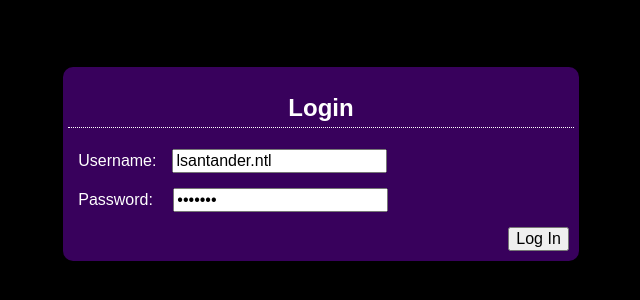
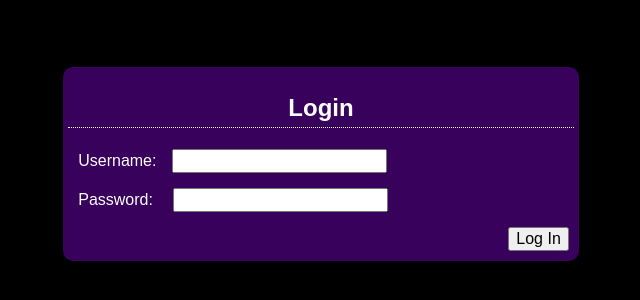
Before and after one commit to codedinsound/React-Global-Payments-Agent-Merchant-Tools, a React (Create React App) app: page / in a window 1280 px wide. Shown: the part 196-496 px from the top of the page, without its empty margins (319-959 px from the left). Built offline with nearby package versions, Linux system fonts and the light colour scheme.

Commit message:
1 file modified

```diff
--- a/Views/LoginView.tsx
+++ b/Views/LoginView.tsx
@@ -33,11 +33,11 @@ const LoginForm = ({ loginIntoToolsHandler }) => {
         <h1>Login</h1>
         <div className="login-fields">
           <label>Username:</label>
-          <input type="text" id="username" readOnly value="lsantander.ntl" />
+          <input type="text" id="username" />
         </div>
         <div className="login-fields">
           <label>Password: </label>
-          <input type="password" id="password" readOnly value="123456A" />
+          <input type="password" id="password" />
         </div>
         <div className="login-fields-button">
           <button>Log In</button>
```
